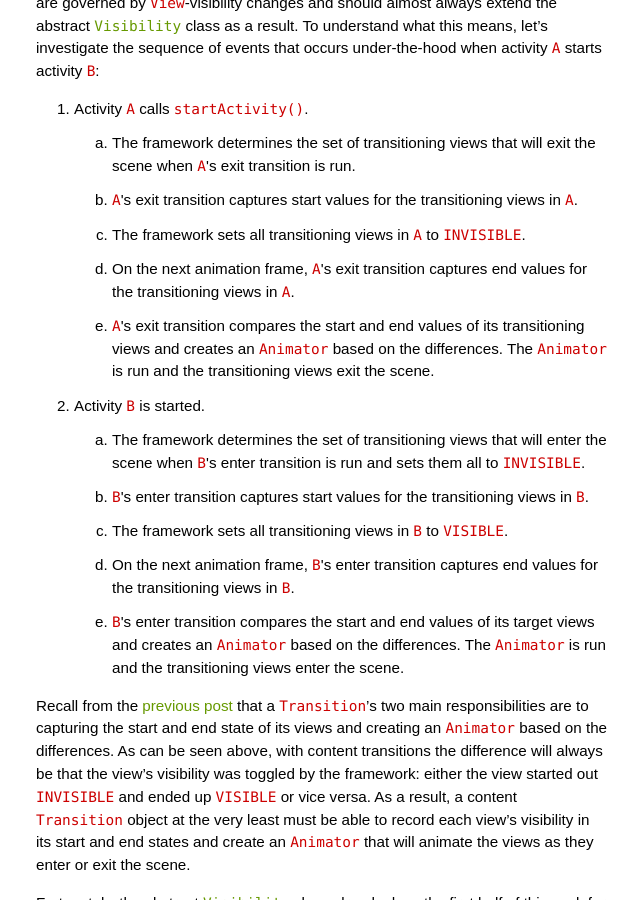
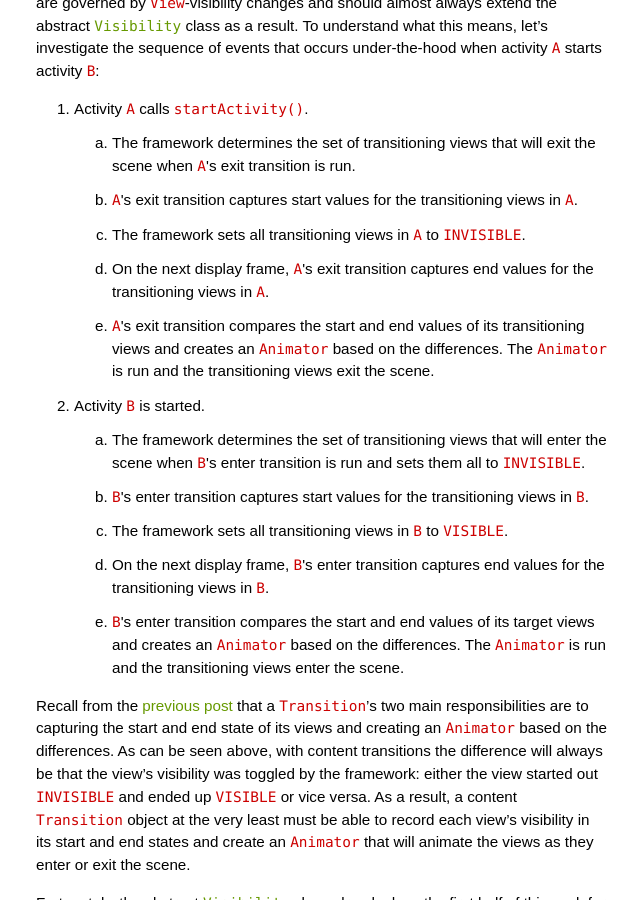
Before and after one commit to alexjlockwood/AndroidDesignPatterns, a Jekyll site: the page built from _posts/2014-12-05-activity-fragment-content-transitions-in-depth-part2.md, in a window 1280 px wide and 900 px high, scrolled down 1896 px. Shown: the whole window, without its empty margins (248-888 px from the left). Built offline with Jekyll 4.4.1, drawn with Linux system fonts in a browser that asks for light colours; some web fonts are replaced; Markdown is read by kramdown in place of the engine named in the settings; comment, search, counter and statistics services are not loaded.

Commit message:
fixed typo

```diff
--- a/_posts/2014-12-05-activity-fragment-content-transitions-in-depth-part2.md
+++ b/_posts/2014-12-05-activity-fragment-content-transitions-in-depth-part2.md
@@ -55,7 +55,7 @@ Perhaps the most important thing to understand about content transitions is that
 <li>The framework determines the set of transitioning views that will exit the scene when <code>A</code>'s exit transition is run.</li>
 <li><code>A</code>'s exit transition captures start values for the transitioning views in <code>A</code>.</li>
 <li>The framework sets all transitioning views in <code>A</code> to <code>INVISIBLE</code>.</li>
-<li>On the next animation frame, <code>A</code>'s exit transition captures end values for the transitioning views in <code>A</code>.</li>
+<li>On the next display frame, <code>A</code>'s exit transition captures end values for the transitioning views in <code>A</code>.</li>
 <li><code>A</code>'s exit transition compares the start and end values of its transitioning views and creates an <code>Animator</code> based on the differences. The <code>Animator</code> is run and the transitioning views exit the scene.</li>
 </ol>
 </li>
@@ -64,7 +64,7 @@ Perhaps the most important thing to understand about content transitions is that
 <li>The framework determines the set of transitioning views that will enter the scene when <code>B</code>'s enter transition is run and sets them all to <code>INVISIBLE</code>.</li>
 <li><code>B</code>'s enter transition captures start values for the transitioning views in <code>B</code>.</li>
 <li>The framework sets all transitioning views in <code>B</code> to <code>VISIBLE</code>.</li>
-<li>On the next animation frame, <code>B</code>'s enter transition captures end values for the transitioning views in <code>B</code>.</li>
+<li>On the next display frame, <code>B</code>'s enter transition captures end values for the transitioning views in <code>B</code>.</li>
 <li><code>B</code>'s enter transition compares the start and end values of its target views and creates an <code>Animator</code> based on the differences. The <code>Animator</code> is run and the transitioning views enter the scene.</li>
 </ol>
 </li>
```
